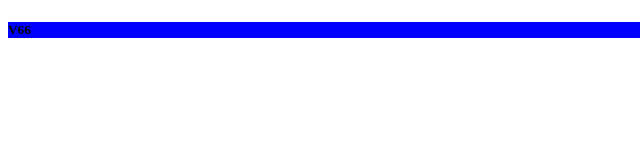
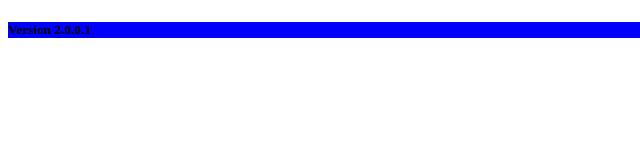
Before and after one commit to jitesh1812/myrep, a plain HTML site: page index.html in a window 1280 px wide. Shown: the full height of the page, 0-640 px from the left. Drawn offline with Linux system fonts and the light colour scheme.

Commit message:
Change version h5 :

```diff
--- a/index.html
+++ b/index.html
@@ -7,6 +7,6 @@
     <link rel="stylesheet" href="style.css">
 </head>
 <body>
-    <h5>V66</h5>
+    <h5>Version  2.0.0.1</h5>
 </body>
 </html>
```
